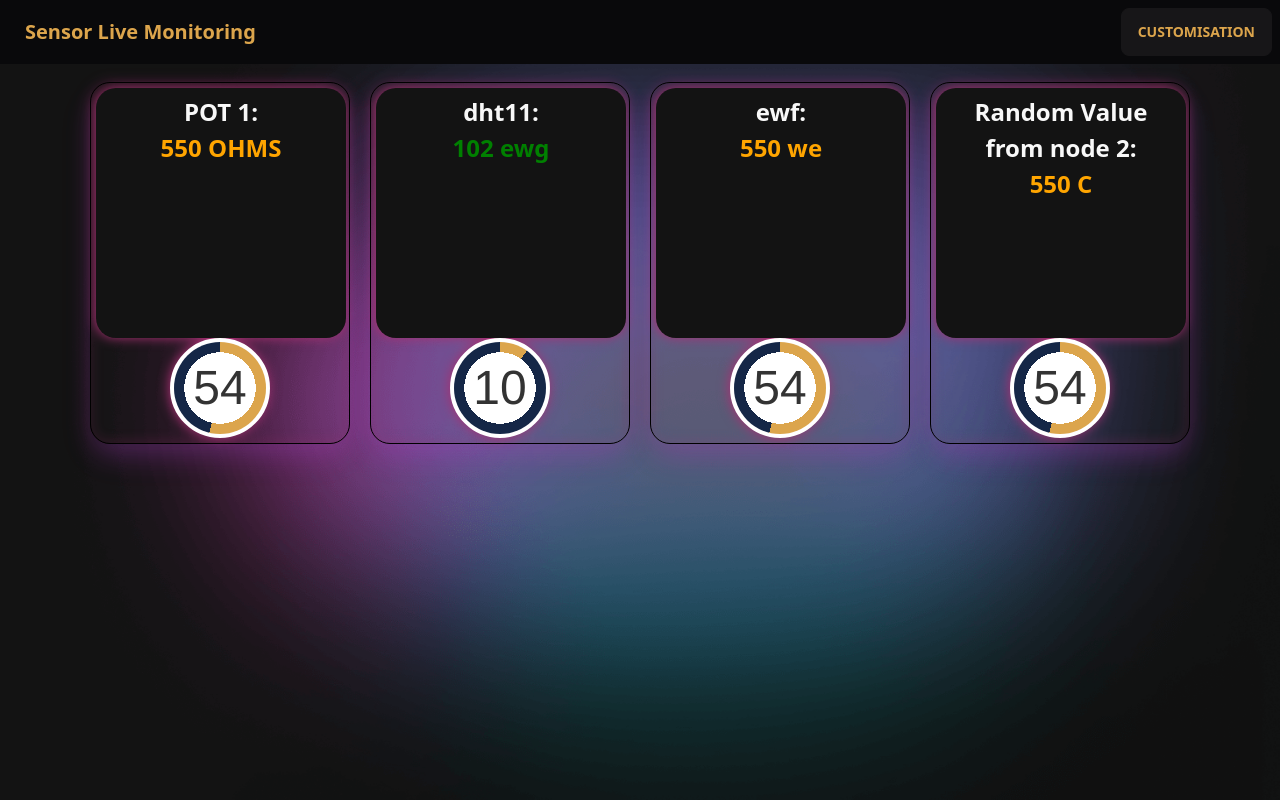
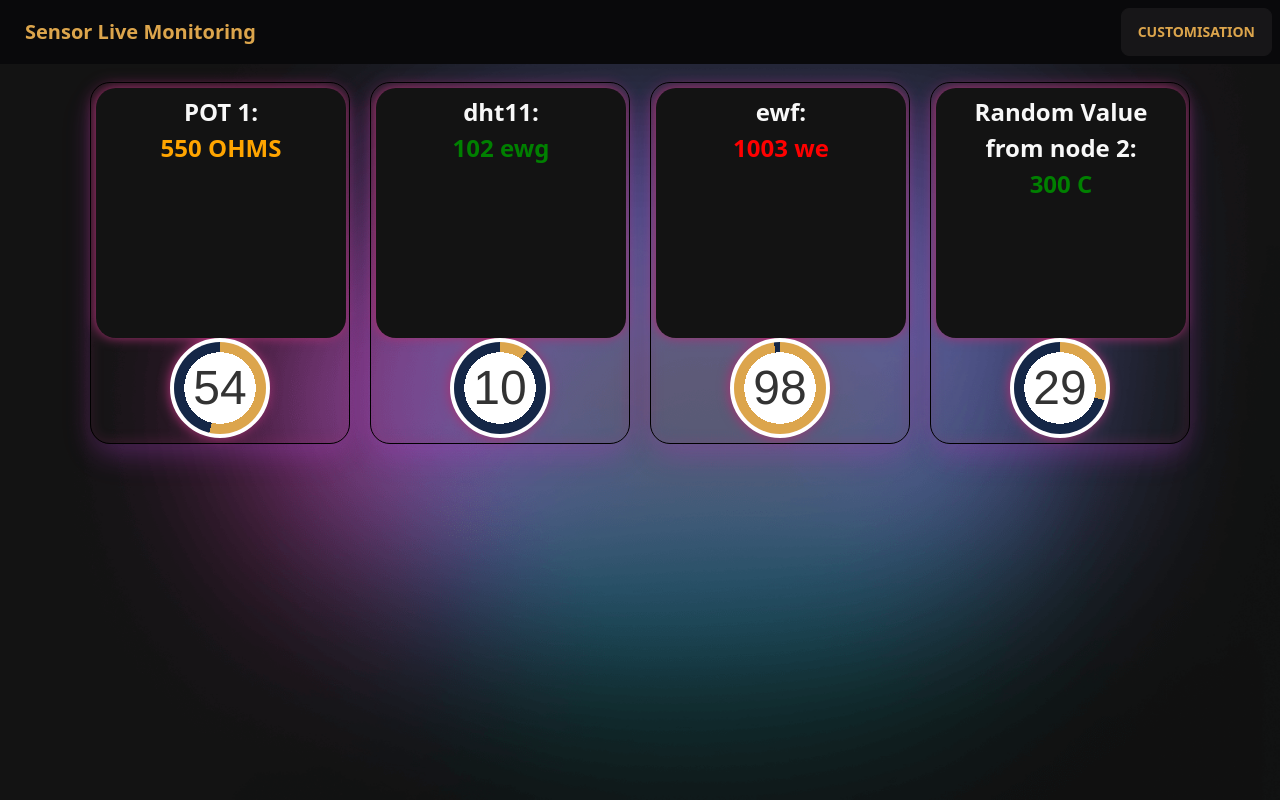
Before and after one commit to SshgurkiratSingh/Nodemcu-Monitor, a Next.js app in the folder my-app/: page / in a window 1280 px wide. Built offline with nearby package versions, Linux system fonts and the light colour scheme; no server answers.

Commit message:
Update index.js

```diff
--- a/my-app/pages/index.js
+++ b/my-app/pages/index.js
@@ -4,11 +4,10 @@ import DataWidget from "../components/widget/DataWidget";
 import { React, useState, useEffect } from "react";
 const data = require("../customisation.json");
 export default function Home() {
-
   const [val1, updateVal1] = useState(550);
   const [val2, updateVal2] = useState(102);
-  const [val3, updateVal3] = useState(550);
-  const [val4, updateVal4] = useState(550);
+  const [val3, updateVal3] = useState(1003);
+  const [val4, updateVal4] = useState(300);
   const [date1, updateDate1] = useState(new Date().toLocaleString());
   const [date2, updateDate2] = useState(new Date().toLocaleString());
   useEffect(() => {
```
